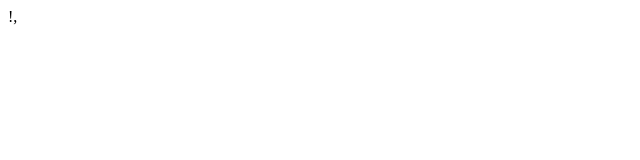
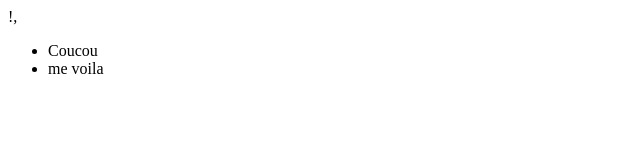
Before and after one commit to lzervini/test2, a plain HTML site: page index.html in a window 1280 px wide. Shown: the whole page, without its empty margins (0-640 px from the left). Drawn offline with Linux system fonts and the light colour scheme.

Commit message:
update - Debut navbar
Commencement de la sémantique de la barre de navigation

```diff
--- a/index.html
+++ b/index.html
@@ -7,6 +7,9 @@
     <title>Test 2é</title>
 </head>
 <body>
-
+    <ul>
+        <li>Coucou</li>
+        <li>me voila</li>
+    </ul>
 </body>
 </html>
```
